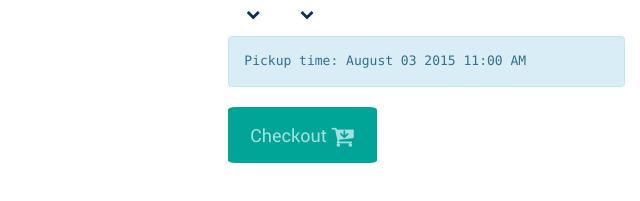
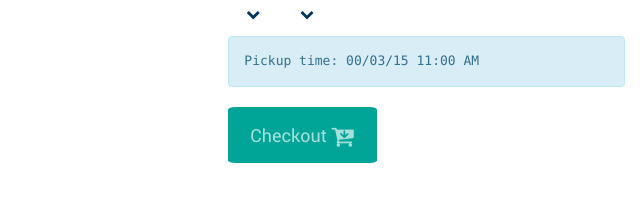
Before and after one commit to chrisdclark3/Cafeteria-Menu-App, a website: page app/index.html at #/cart in a window 1280 px wide. Shown: the part 260-461 px from the top of the page, 640-1280 px from the left. Drawn offline with Linux system fonts and the light colour scheme.

Commit message:
change to date time format

```diff
--- a/app/controllers/carts.js
+++ b/app/controllers/carts.js
@@ -76,6 +76,7 @@ app.controller('CartsCtrl', function(Cart, Menu, Order, $scope, localStorageServ
         var d = $scope.selectedDate;
         var t = $scope.selectedTime;
         $scope.selectedDateTime = new Date(d.getFullYear(), d.getMonth(), d.getDay(), t.getHours(), t.getMinutes());
+        console.log("Selected Time", $scope.selectedDateTime);
     };
 
 });
--- a/app/views/cart.html
+++ b/app/views/cart.html
@@ -62,7 +62,7 @@
                     <timepicker ng-model="selectedTime" ng-change="changeTime()" hour-step="hstep" minute-step="mstep" show-meridian="isMeridian"></timepicker>
                 </div>
                 <div id="date-time-summary">
-                    <pre class="alert alert-info" ng-model="selectedDateTime" ng-change="changeTime()">Pickup time: {{ selectedDateTime | date:'MMMM dd yyyy hh:mm a' }}</pre>
+                    <pre class="alert alert-info" ng-model="selectedDateTime" ng-change="changeTime()">Pickup time: {{ selectedDateTime | date:'mm/dd/yy hh:mm a' }}</pre>
                 </div>
                 <a class="btn-group" id="checkout">
                     <button class="btn btn-lg" ng-click="createOrder()" ng-disabled="isDisabled == true">Checkout
```
